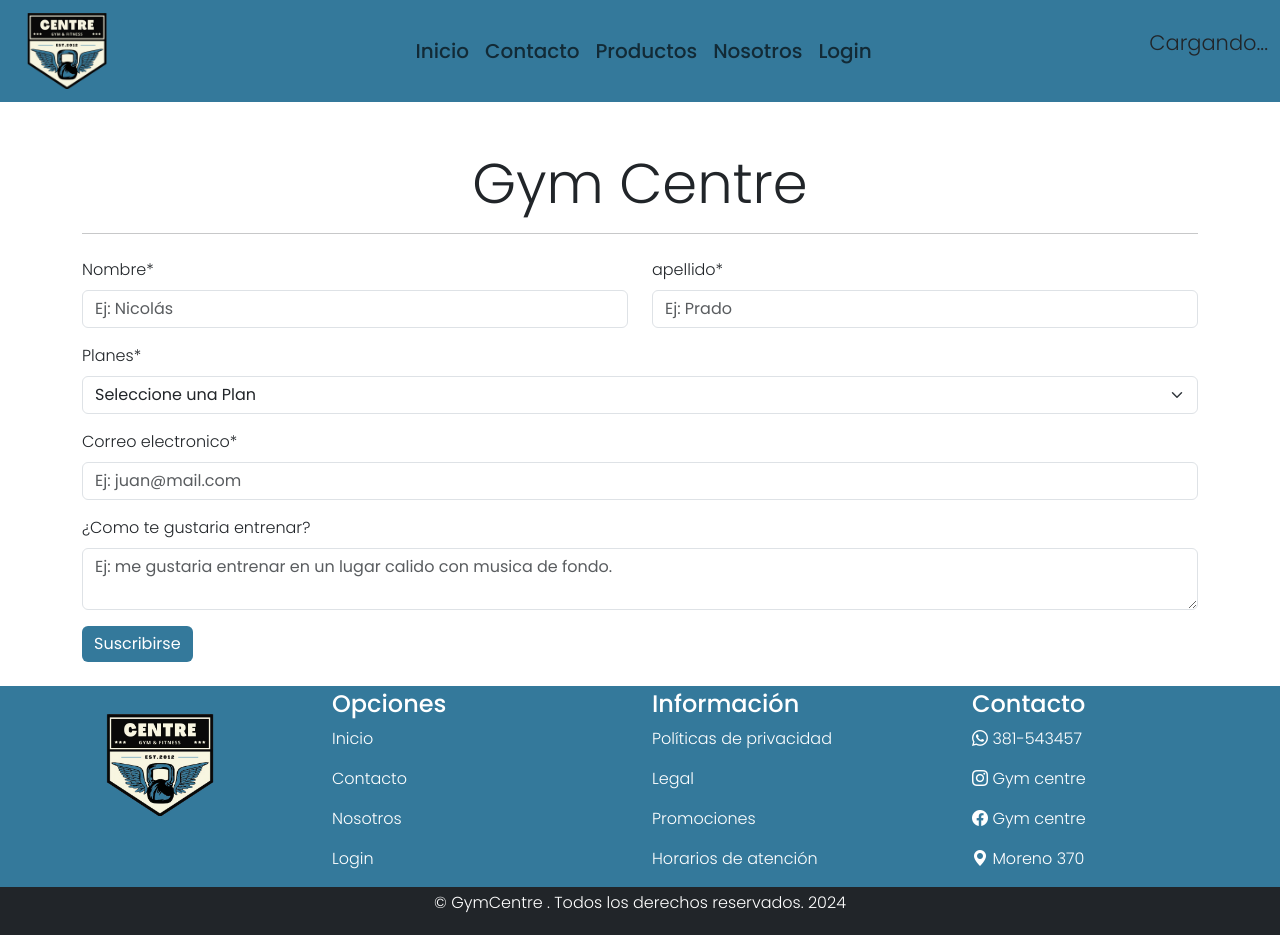
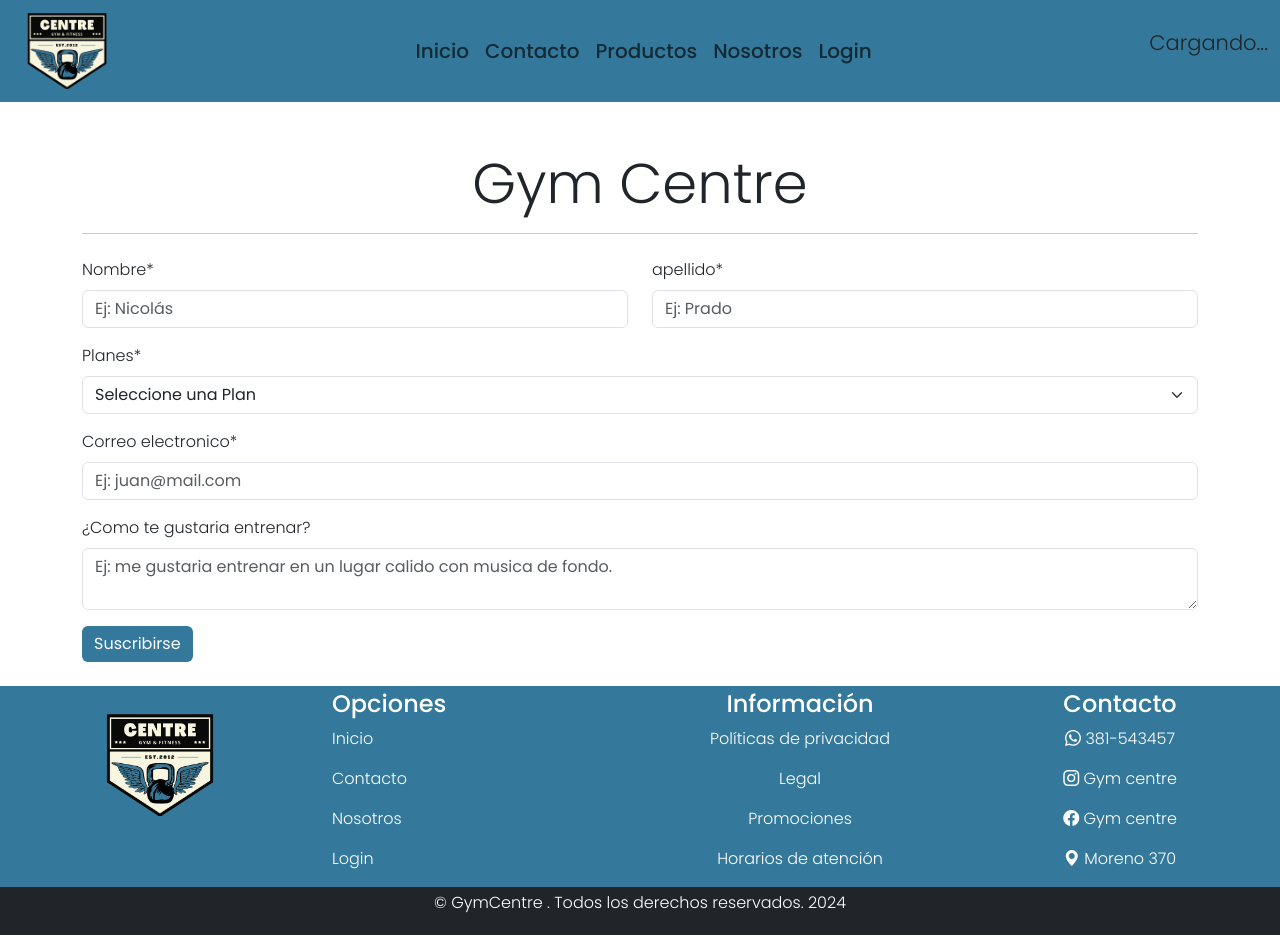
Before and after one commit to faustofern7/ProyectoFinal, a React (Vite) app: page /suscribirse in a window 1280 px wide. Built offline with nearby package versions, Linux system fonts and the light colour scheme; no server answers.

Commit message:
Update Footer.jsx

```diff
--- a/src/components/common/Footer.jsx
+++ b/src/components/common/Footer.jsx
@@ -41,7 +41,7 @@ const Footer = () => {
               <p>Login</p>
             </Link>
           </Col>
-          <Col xs={12} md={4} lg={3} className="">
+          <Col xs={12} md={4} lg={3} className="text-center">
             <h4 className="text-white">Información</h4>
             <Link className="text-decoration-none link-dark text-white" to="*">
               <p>Políticas de privacidad</p>
@@ -56,7 +56,7 @@ const Footer = () => {
               <p>Horarios de atención</p>
             </Link>
           </Col>
-          <Col xs={12} md={4} lg={3} className="">
+          <Col xs={12} md={4} lg={3} className="text-center">
             <h4 className="text-white">Contacto</h4>
             <Link
               to={"*"}
```
